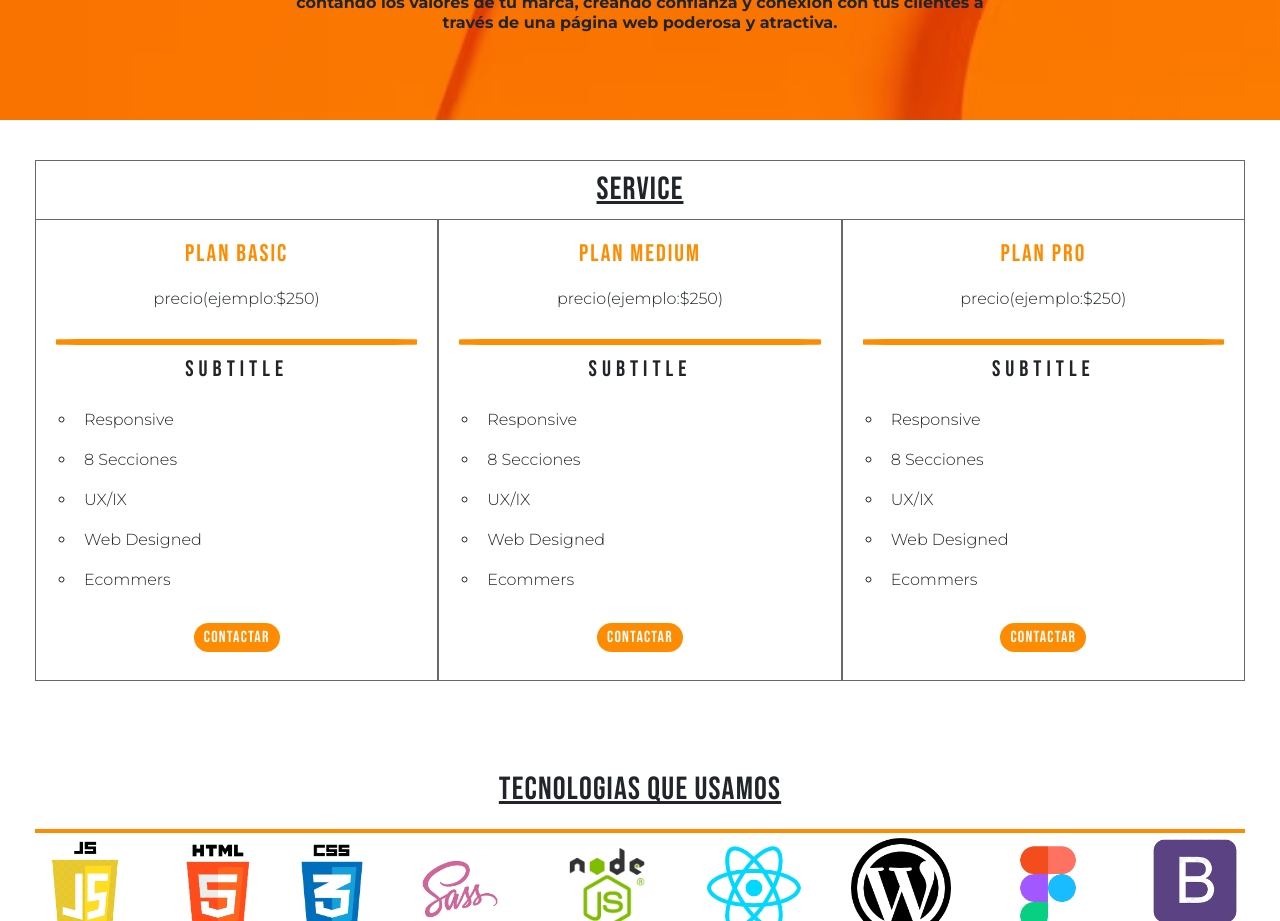
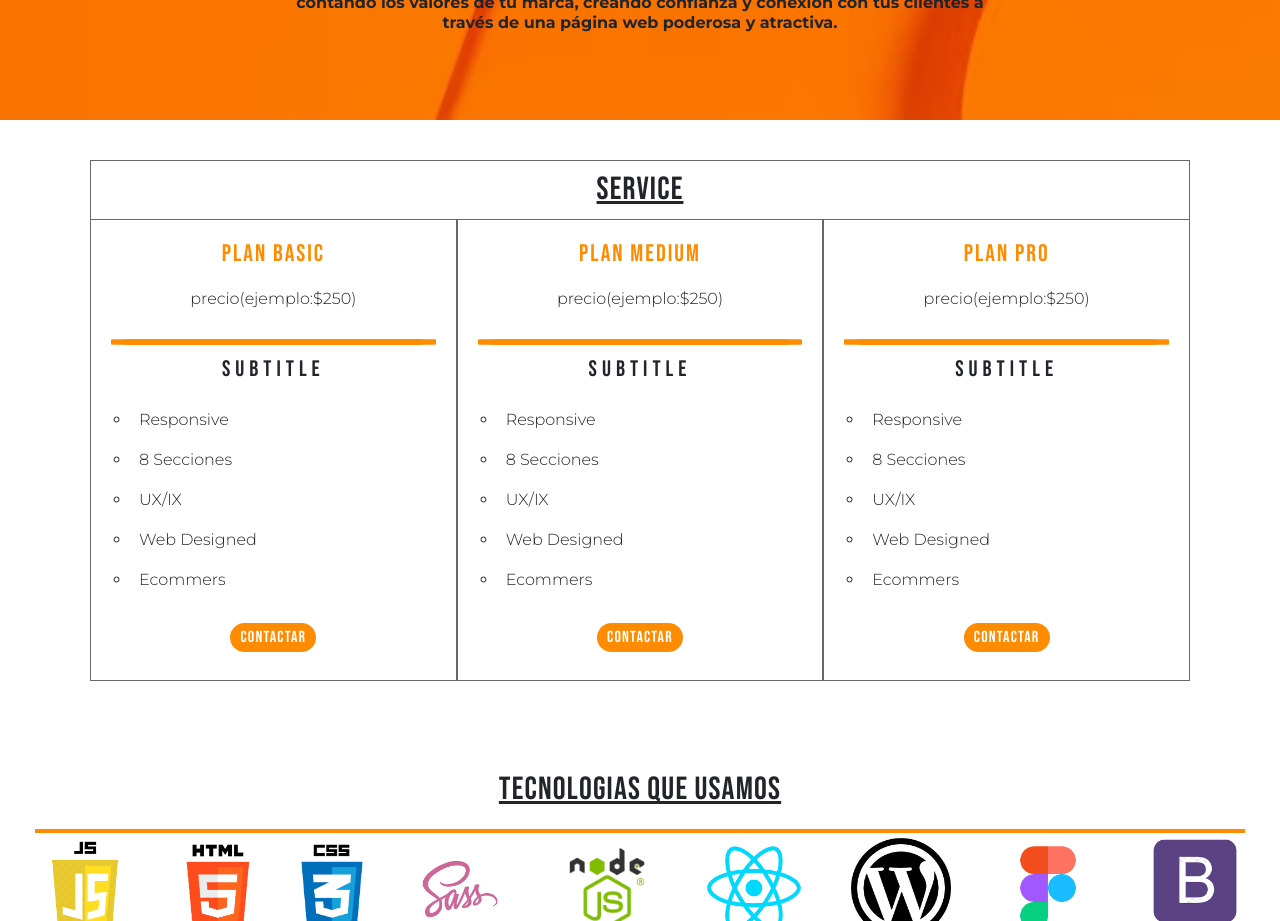
Before and after one commit to Ezequiel144/mainPages, a React (Create React App) app: page / in a window 1280 px wide. Shown: the part 780-1701 px from the top of the page. Built offline with nearby package versions, Linux system fonts and the light colour scheme.

Commit message:
update-8

```diff
--- a/src/components/form/formulario.css
+++ b/src/components/form/formulario.css
@@ -89,11 +89,12 @@
   width: 90%;
   height: 4rem;
   margin: 0 auto;
-  background-color: rgb(225, 199, 36);
+  background-color: white;
   color: black;
   font-size: 18px;
   font-weight: bold;
   border-radius: 5px;
+  border: 3px solid var(--color-baseOne-orange);
   transition: 1s;
 }
 
--- a/src/pages/home.css
+++ b/src/pages/home.css
@@ -10,7 +10,7 @@
 }
 
 .sec3{
-    padding: 40px 35px;
+    padding: 40px 90px;
 }
 
 .sec3_contentService{
```
